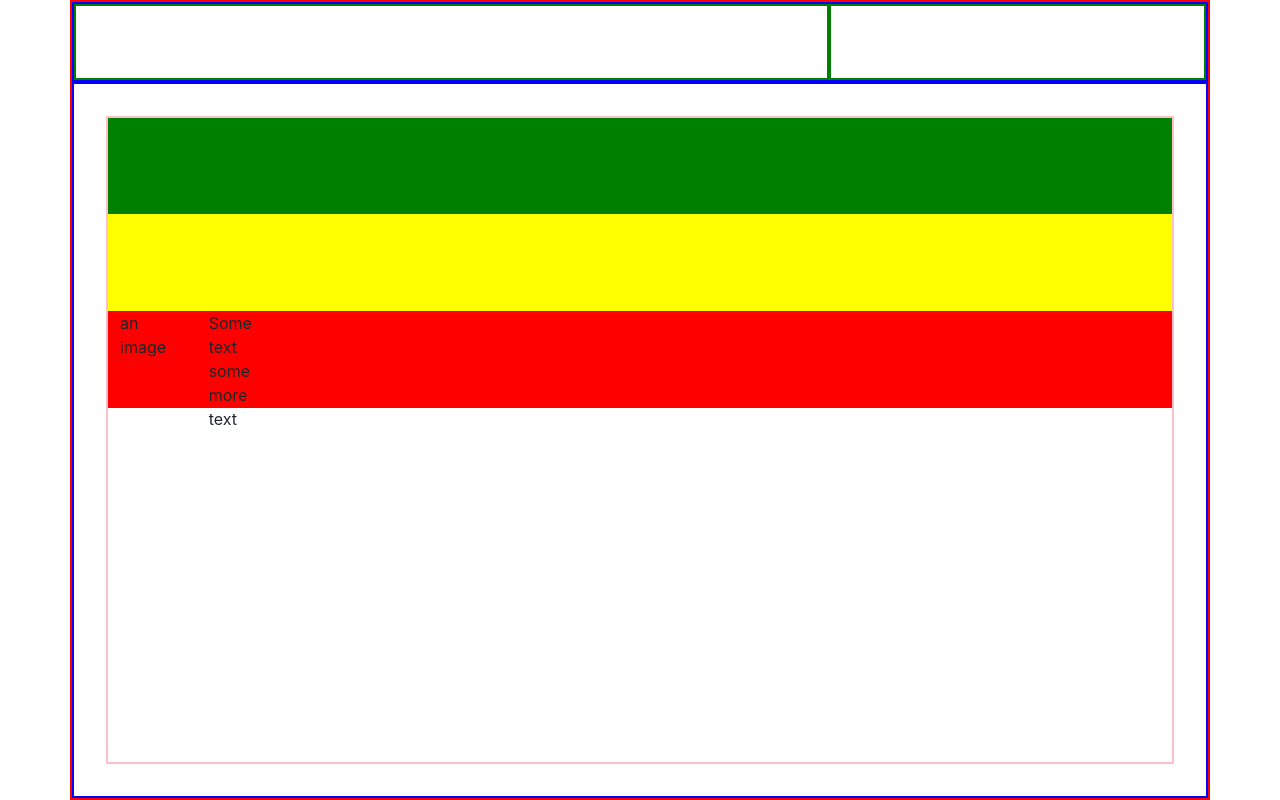
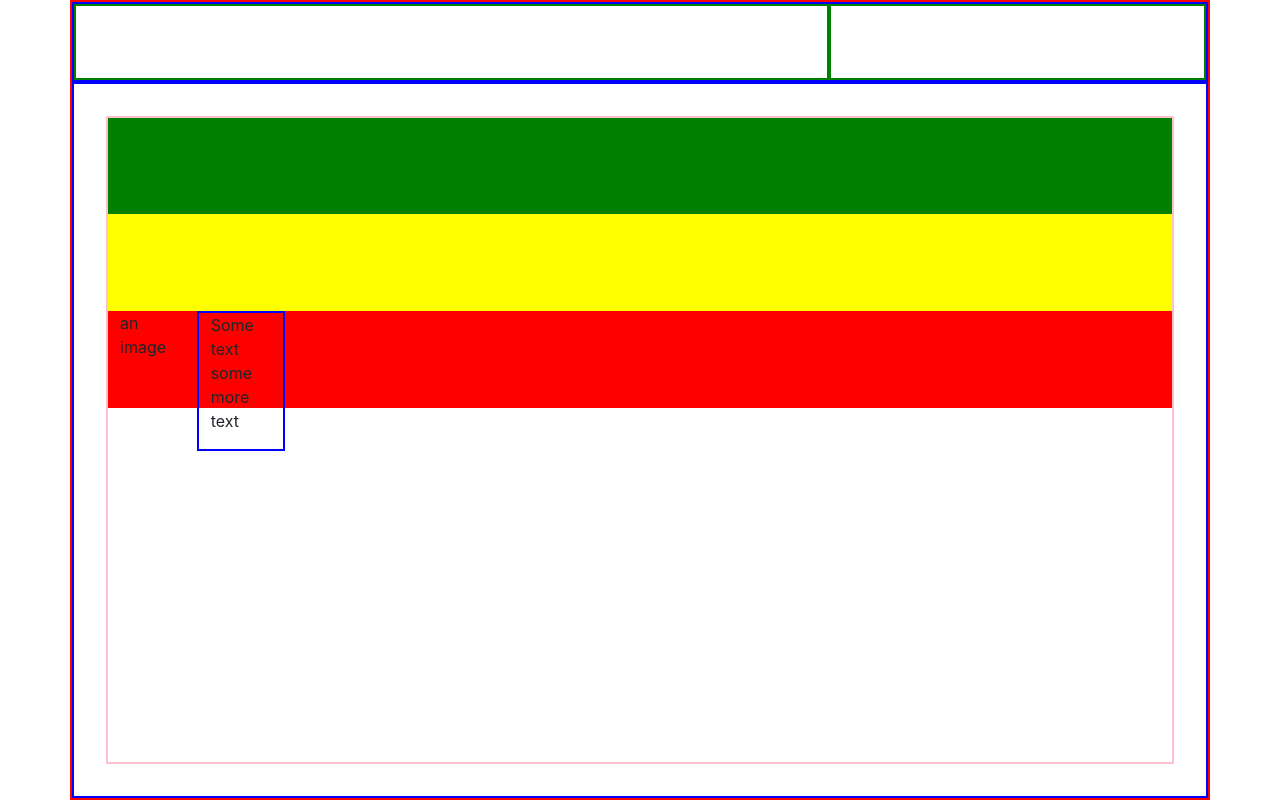
Before and after one commit to Syn891/wastenot-wantnot-fe, a Next.js app: page /test in a window 1280 px wide. Built offline with nearby package versions, Linux system fonts and the light colour scheme.

Commit message:
AddItem component first draft complete

```diff
--- /dev/null
+++ b/components/AddItemButton/AddItemButton.module.css
@@ -0,0 +1,5 @@
+.AddItemButton {
+    background-color: F9F9F9;
+    border-radius: 10px;
+    height: 36px;
+}
--- a/pages/shoppinglist.js
+++ b/pages/shoppinglist.js
@@ -5,6 +5,7 @@ import SwipeBar from "../components/SwipeBar";
 import { Col, Container, Row } from "react-bootstrap";
 import Button from "react-bootstrap/Button";
 import css from "../styles/Shoppinglist.module.css";
+import AddItemButton from "../components/AddItemButton";
 // $ database contains _id, id(string), shopping_items(array)[{_itemid(again), name, est_exp, category, quantity, measurement,_id(same as root_id)}],user_id
 
 function ShoppingList() {
@@ -19,7 +20,7 @@ function ShoppingList() {
               <SwipeBar />
             </Row>
             <Row className={css.row}>
-              <Button>Add List Item Button</Button>
+              <AddItemButton message={"Add Item to Grocery List"}/>
             </Row>
             <Row className={css.row}>
               <Button>Add to pantry button</Button>
--- a/pages/test.js
+++ b/pages/test.js
@@ -19,7 +19,7 @@ const Test = () => {
                     <Row className={css.yellow}></Row>
                     <Row className={css.red}>
                         <Col xs={{span: 3}} sm={{span: 12}} md={{span: 9}} xl={{span: 1}}>an image</Col>
-                        <Col xs={{span: 9}} sm={{span: 12}} md={{span: 3}} xl={{span: 1}}>Some text
+                        <Col className= {css.redtext} xs={{span: 3}} sm={{span: 12}} md={{span: 3}} xl={{span: 1}}>Some text
                         <p> some more text</p></Col>
                     </Row>
 
--- a/styles/Test.module.css
+++ b/styles/Test.module.css
@@ -16,7 +16,7 @@
 
 .yellow {
     background-color: yellow;
-    height: 15%
+    height: 15%;
 }
 
 .red {
@@ -40,3 +40,8 @@
     height: 90%;
     padding: 2rem
 }
+
+.redtext {
+    justify-content: flex-end;
+    border: 2px solid blue;
+}
```
Also changed, not shown: components/AddItemButton/index.js (added, +16 -0 lines), 1 other file (tests, documents, lock files or other folders).
